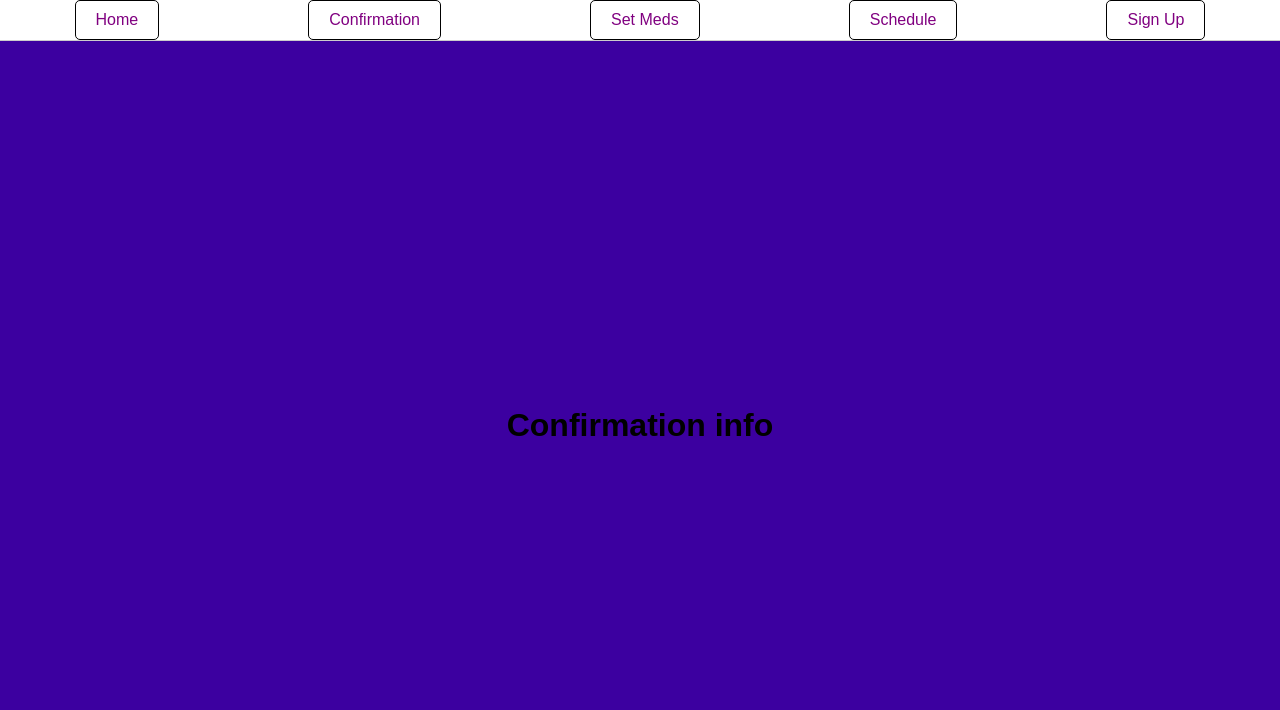
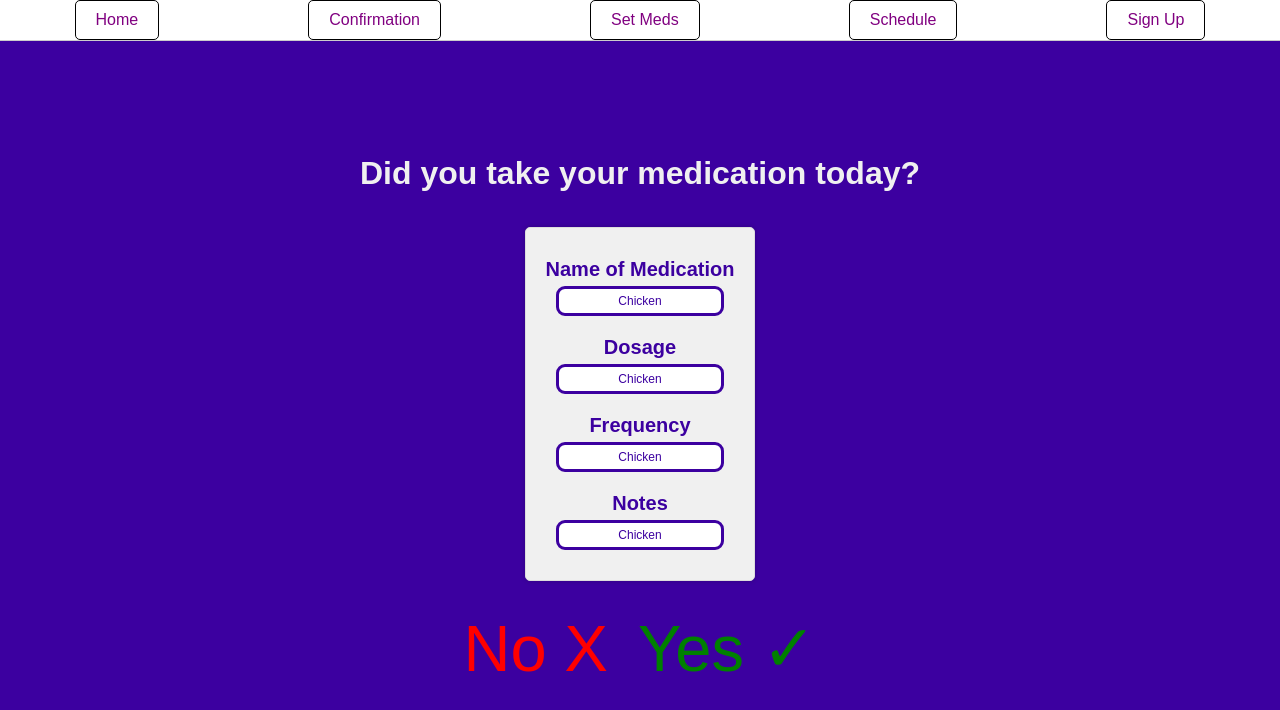
Before and after one commit to CODEmethazine/remedy, a React (Create React App) app in the folder frontend/remedy/: page /confirmation in a window 1280 px wide. Shown: the top 710 px of the page. Built offline with nearby package versions, Linux system fonts and the light colour scheme.

Commit message:
confirm fronttt

```diff
--- a/frontend/remedy/src/pages/confirmation.css
+++ b/frontend/remedy/src/pages/confirmation.css
@@ -0,0 +1,78 @@
+body {
+    font-family: Arial, sans-serif;
+    background-color: #3c00a0;
+
+    margin: 0;
+    padding: 0;
+    display: flex;
+    flex-direction: column; /* Added to arrange elements vertically */
+    justify-content: center;
+    align-items: center;
+    height: 100vh;
+}
+
+h1 {
+    height: 9vh;
+    font-size: 30x;
+    color: #f0f0f0;
+}
+
+.medication-details {
+    background-color: #f0f0f0;
+    border: 1px solid #ddd;
+    border-radius: 5px;
+    box-shadow: 0 0 5px rgba(0, 0, 0, 0.2);
+    padding: 20px;
+    max-width: 400px;
+    color: white;
+}
+
+.medication-field {
+    width: 100%;
+    padding: 10px 0;
+    display: flex;
+    flex-direction: column;
+    align-items: center;
+}
+
+.label {
+    font-weight: bold;
+    font-size: 20px;
+    margin-bottom: 5px;
+    color: #3c00a0;
+}
+
+.value {
+    width: 80%; /* Adjusted width for text boxes */
+    border: 3px solid #3c00a0;
+    padding: 5px;
+    border-radius: 9px;
+    font-size: 12px;
+    color: #3c00a0;
+    background-color: white;
+    text-align: center;
+}
+
+.action-buttons {
+    display: flex;
+    justify-content: space-between;
+    margin-top: 20px;
+}
+
+ .checkmark-button {
+    background-color: transparent;
+    color: green;
+    border: none;
+    padding: 10px 15px;
+    font-size: 65px; /* Increased font size for buttons */
+    cursor: pointer;
+}
+
+.delete-button {
+    background-color: transparent;
+    color: red;
+    border: none;
+    padding: 10px 15px;
+    font-size: 65px; /* Increased font size for buttons */
+    cursor: pointer;
+}
--- a/frontend/remedy/src/pages/confirmation.js
+++ b/frontend/remedy/src/pages/confirmation.js
@@ -1,8 +1,33 @@
 import React from 'react';
+import './confirmation.css';
 
 const Confirmation = () => {
     return (
-        <h1>Confirmation info</h1>
+        <body>
+        <h1>Did you take your medication today?</h1>
+        <div class="medication-details">
+            <div class="medication-field">
+                <div class="label">Name of Medication</div>
+                <div class="value">Chicken</div>
+            </div>
+            <div class="medication-field">
+                <div class="label">Dosage</div>
+                <div class="value">Chicken</div>
+            </div>
+            <div class="medication-field">
+                <div class="label">Frequency</div>
+                <div class="value">Chicken</div>
+            </div>
+            <div class="medication-field">
+                <div class="label">Notes</div>
+                <div class="value">Chicken</div>
+            </div>
+        </div>
+        <div class="action-buttons">
+            <button class="delete-button">No X</button>
+            <button class="checkmark-button">Yes &#10003;</button>
+        </div>
+    </body>
     );
 };
 
```
